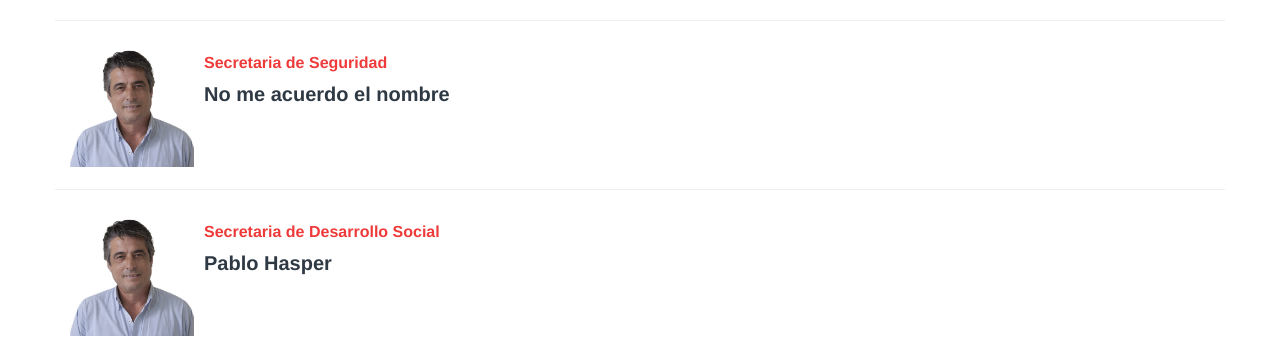
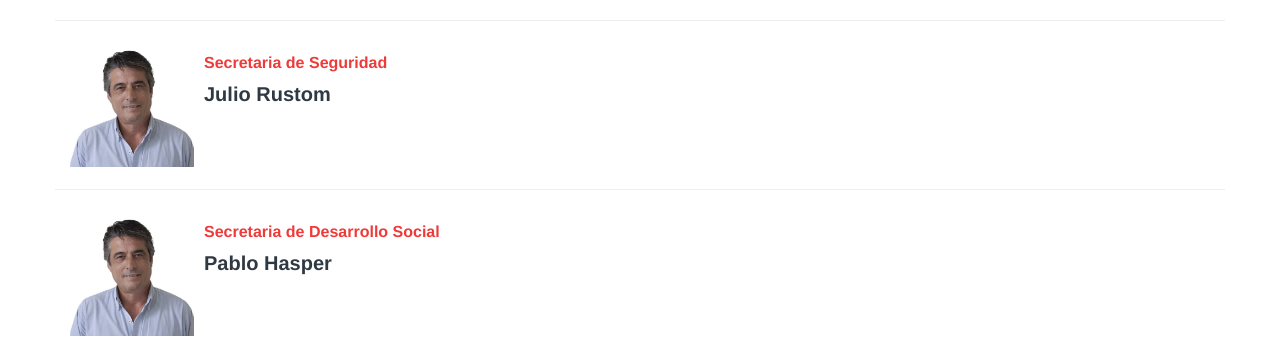
Before and after one commit to fedelucesoli/Lobostrap, a PHP site: page /gobierno.php in a window 1280 px wide. Shown: the part 1056-1396 px from the top of the page. Run offline with PHP 8.4, Linux system fonts and the light colour scheme; some libraries are stand-ins or nearby versions.

Commit message:
Segundo Commit

```diff
--- a/gobierno.php
+++ b/gobierno.php
@@ -66,7 +66,7 @@
 			  </div>
 			  <div class="media-body">
 			    <h5 class="text-primary">Secretaria de Seguridad</h5>
-			    <h4>No me acuerdo el nombre</h4>
+			    <h4>Julio Rustom</h4>
 			  </div>
 			</div>
 		</div>
```
